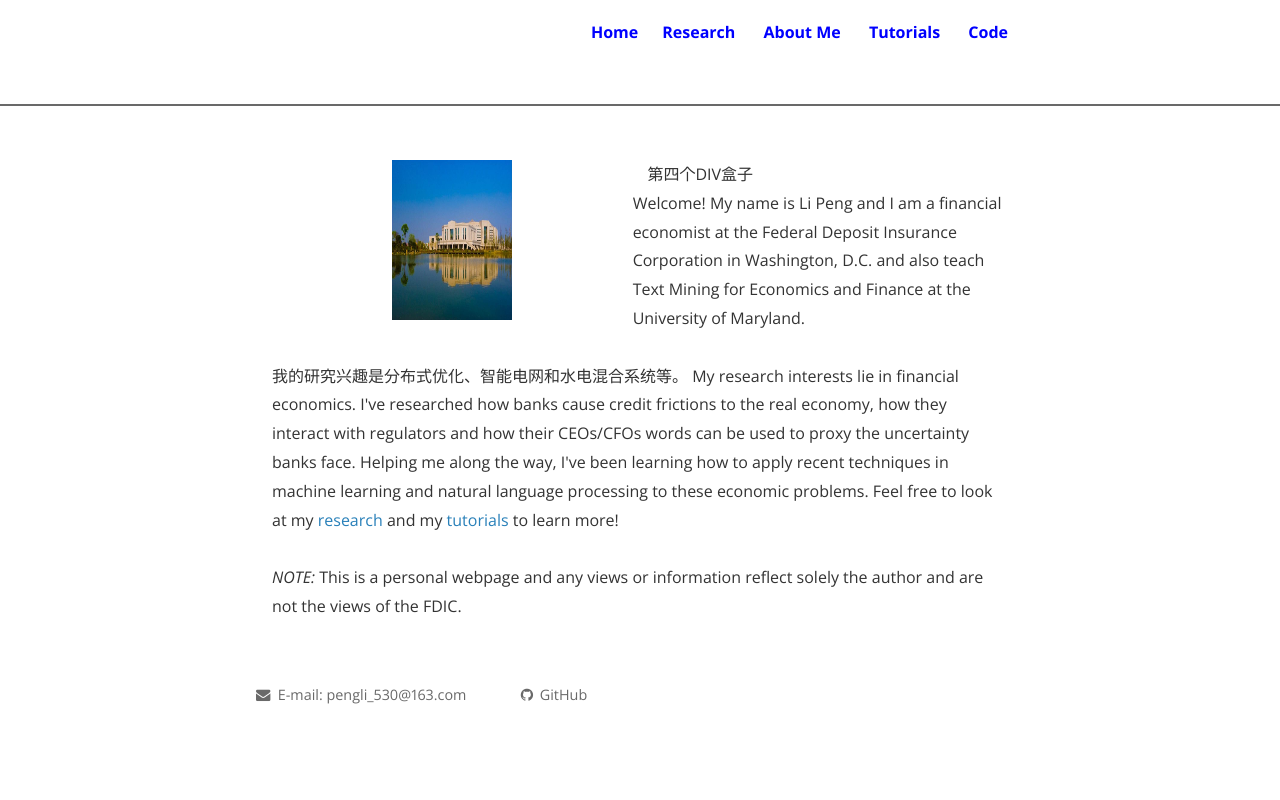
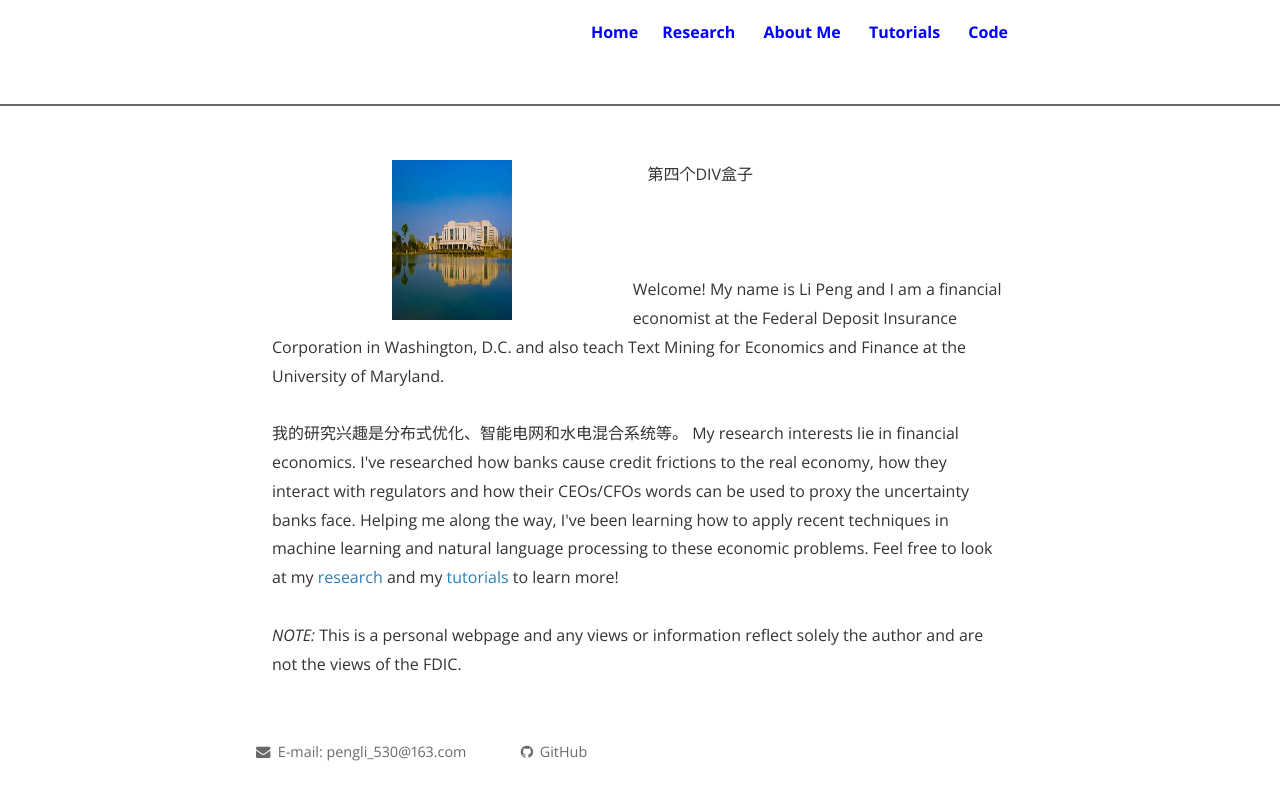
Before and after one commit to lp48280421/lp48280421.github.io, a Jekyll site: the page built from index.html, in a window 1280 px wide. Shown: the top 800 px of the page. Built offline with Jekyll 4.4.1, drawn with Linux system fonts in a browser that asks for light colours; nearby versions of some CDN libraries; the list of posts is cut into pages by our own code; comment, search, counter and statistics services are not loaded; a style sheet for code colours, icons or effects is not loaded.

Commit message:
Update index.html

```diff
--- a/index.html
+++ b/index.html
@@ -20,7 +20,7 @@ layout: page
 </head>
 <body>
 <div class="div-c"><img src="profile_picture.jpg" alt="Paul Soto pic" style="width:120px;height:160px;" title="Paul Soto"; algin="middle"></div>
-<div class="div-d">第四个DIV盒子</div>
+<div class="div-d">第四个DIV盒子<br><br><br><br></div>
 </body>
 
 
```
